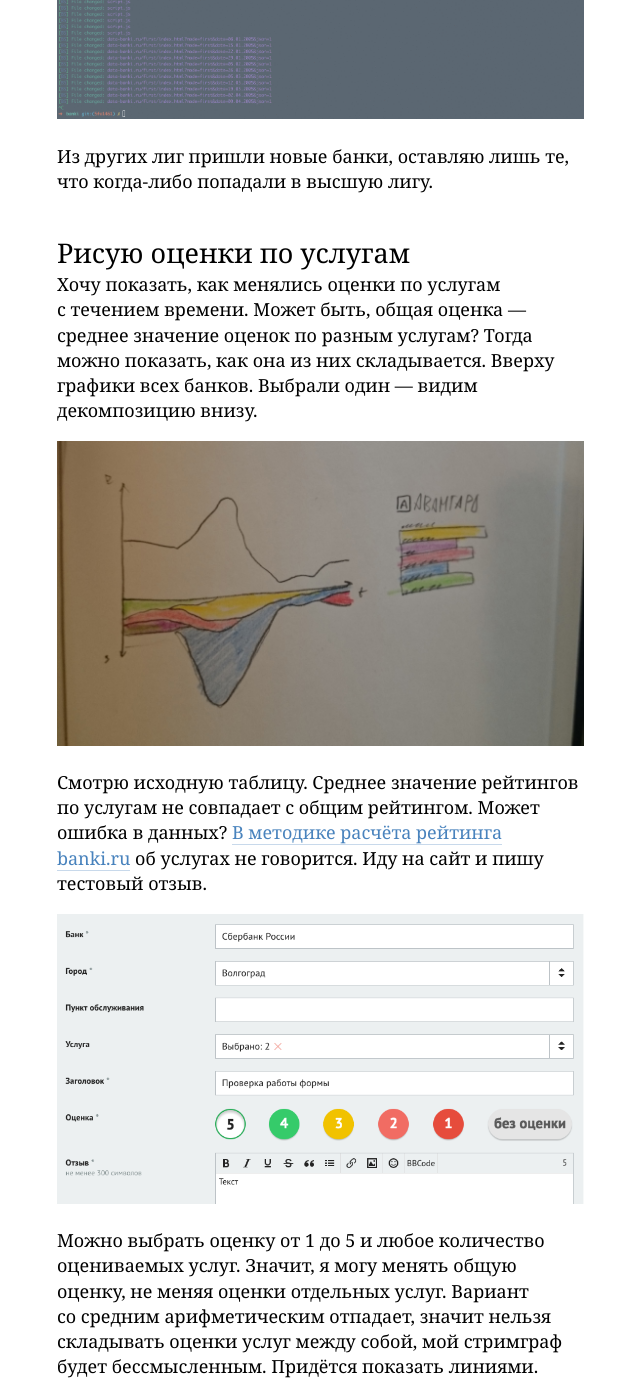
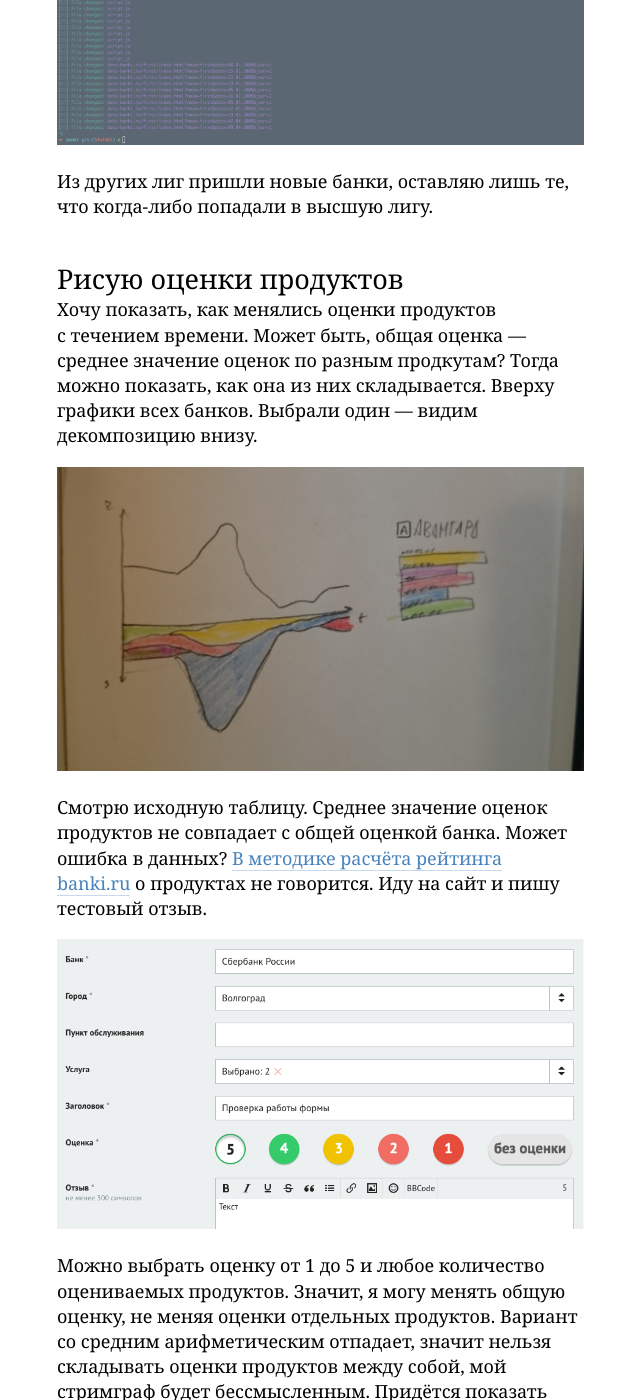
Before and after one commit to illus0r/dianov.org, a Jekyll site: the page built from _posts/2016-12-16-banki-ru-challenge.md, in a window 1280 px wide and 1400 px high, scrolled down 4812 px. Shown: the whole window, without its empty margins (456-1096 px from the left). Built offline with Jekyll 4.4.1, drawn with Linux system fonts in a browser that asks for light colours; some of the changed text lies outside the part shown.

Commit message:
Updated 2016-12-16-banki-ru-challenge.md

````diff
--- a/_posts/2016-12-16-banki-ru-challenge.md
+++ b/_posts/2016-12-16-banki-ru-challenge.md
@@ -17,16 +17,17 @@
 В исходной таблице мало данных, но уже видны лидеры и тенденции
 {:.caption}
 
-Видно, что Авангард уже давно в топе. А некоторые банки с высокими оценками, но существуют не долго.
+Авангард уже давно в топе. У некоторых банков оценки выше, но существуют они не долго.
 
 ## Ищу данные
 
-В исходной таблице нет данных об оценках за разные услуги, поэтому [в предлагаемой таблице](https://docs.google.com/spreadsheets/d/1s6NB3kfwEJhiFY2ihUpFY4wc-19JUZiQX0M_O3e9oHE/edit) они генерируются случайным образом:
+В рейтинге Банков.ру нет данных об оценках за разные продукты, поэтому Лаборатория наполнила [таблицу](https://docs.google.com/spreadsheets/d/1s6NB3kfwEJhiFY2ihUpFY4wc-19JUZiQX0M_O3e9oHE/edit) случайными значениями:
+
 ```
 =RANDBETWEEN($B2*0,7*100;IF(($B2*1,3)>5;500;$B2*1,3*100))/100
 ```
 
-Искать логику в заведомо рандомных значениях как минимум странно. Надо найти данные получше. Пишу в техподдержку Банков.ру об ошибке на сайте. Отвечают:
+Искать логику и закономерности в таких данных как минимум странно :-) Пробую найти недостающую информацию. Пишу в техподдержку Банков.ру об ошибке на сайте, спрашиваю, почему переключатель продуктов не меняет рейтинг. Отвечают:
 
 > Добрый день! Эти переключатели добавляют в рейтинг столбец с информацией о количестве отзывов по данному виду продуктов. Рейтинг один и не пересчитывается от продукта к продукту, однако в планах на будущее этот функционал есть.
 
@@ -56,7 +57,7 @@
 
 Из подкаста [Дата Сториз](datastori.es) узнал про [Табло](http://www.tableau.com/), пробую визуализировать в нём. Инструмент клёвый для быстрого просмотра данных и пробных визуализаций, но часто натыкаюсь на вещи, которые не знаю, как сделать.
 
-Вот, например, взаимозависимость количества оценок по разным услуга. Каждая точка — банк в момент времени. Видно, что по перекредитованию отзывов меньше, чем по другим услугам.
+Вот, например, взаимозависимость количества оценок по разным продуктам. Каждая точка — банк в момент времени. Видно, что по перекредитованию отзывов меньше, чем по другим продуктам.
 
 ![banki-matrix.png](/media/banki-matrix.png)
 
@@ -80,17 +81,17 @@
 
 Из других лиг пришли новые банки, оставляю лишь те, что когда-либо попадали в высшую лигу.
 
-## Рисую оценки по услугам
+## Рисую оценки продуктов
 
-Хочу показать, как менялись оценки по услугам с течением времени. Может быть, общая оценка — среднее значение оценок по разным услугам? Тогда можно показать, как она из них складывается. Вверху графики всех банков. Выбрали один — видим декомпозицию внизу.
+Хочу показать, как менялись оценки продуктов с течением времени. Может быть, общая оценка — среднее значение оценок по разным продкутам? Тогда можно показать, как она из них складывается. Вверху графики всех банков. Выбрали один — видим декомпозицию внизу.
 
 ![]({{ site.baseurl }}/forestryio/images/banki-sketch1.jpg)
 
-Смотрю исходную таблицу. Среднее значение рейтингов по услугам не совпадает с общим рейтингом. Может ошибка в данных? [В методике расчёта рейтинга banki.ru](http://www.banki.ru/static/bundles/Ratings/BaseRating/nr_methodology.doc) об услугах не говорится. Иду на сайт и пишу тестовый отзыв.
+Смотрю исходную таблицу. Среднее значение оценок продуктов не совпадает с общей оценкой банка. Может ошибка в данных? [В методике расчёта рейтинга banki.ru](http://www.banki.ru/static/bundles/Ratings/BaseRating/nr_methodology.doc) о продуктах не говорится. Иду на сайт и пишу тестовый отзыв.
 
 ![banki-test-response.png]({{site.baseurl}}/media/banki-test-response.png)
 
-Можно выбрать оценку от 1 до 5 и любое количество оцениваемых услуг. Значит, я могу менять общую оценку, не меняя оценки отдельных услуг. Вариант со средним арифметическим отпадает, значит нельзя складывать оценки услуг между собой, мой стримграф будет бессмысленным. Придётся показать линиями.
+Можно выбрать оценку от 1 до 5 и любое количество оцениваемых продуктов. Значит, я могу менять общую оценку, не меняя оценки отдельных продуктов. Вариант со средним арифметическим отпадает, значит нельзя складывать оценки продуктов между собой, мой стримграф будет бессмысленным. Придётся показать линиями.
 
 ![banki-services.png]({{site.baseurl}}/media/banki-services.png)
 
@@ -131,7 +132,7 @@
 
 > Активы обычному потребителю ничего не сажут
 
-Класс, сравним по трём услугам.
+Класс, сравним по трём продуктам.
 
 С другой стороны, клик — очень неудобно. Чтобы просмотреть информацию по каждому банку, надо все прокликать. Фу. Лучше отказаться от бегунка. Он не так нужен, потому что значения оценок не
 
@@ -145,7 +146,7 @@
 
 ## Смотрю данные
 
- Жалко, в данных нет их текстов, можно было бы показать настроение или проверить уникальность.
+Жалко, в данных нет их текстов, можно было бы показать настроение или проверить уникальность.
 
 Хочется проверить зависимость рейтинга и средней оценки от времени. Делаю черновую диаграму из червяков. Видна линейная зависимость между величинами, но видны отклонения, например: рейтинги некоторых банков растут, хотя средняя оценка не меняется. Например, Совкомбанк в начале 2015 года:
 
@@ -178,6 +179,6 @@
 
 Показать, как банки разъединяются и сливаются.
 
-Техподдержка подсказала, [где искать оценки по услугам](http://www.banki.ru/services/responses/list/product/deposits/?is_countable=on&json=1). Так что в следующей итерации можно взять реальные данные, сейчас уже не успею.
+Техподдержка подсказала, [где взять отзывы о продуктах](http://www.banki.ru/services/responses/list/product/deposits/?is_countable=on&json=1). Так что в следующей итерации можно взять реальные данные, сейчас уже не успею.
 
 Скачал бы тексты отзывов с сайта и сделал динамическое облако тегов, которое покажет основные проблемы и достоинства банков на выбранную дату. Например, «очереди», «доставка карты», «нет банкоматов».
````
Also changed, not shown: other parts of _posts/2016-12-16-banki-ru-challenge.md (+1 -1 lines).
